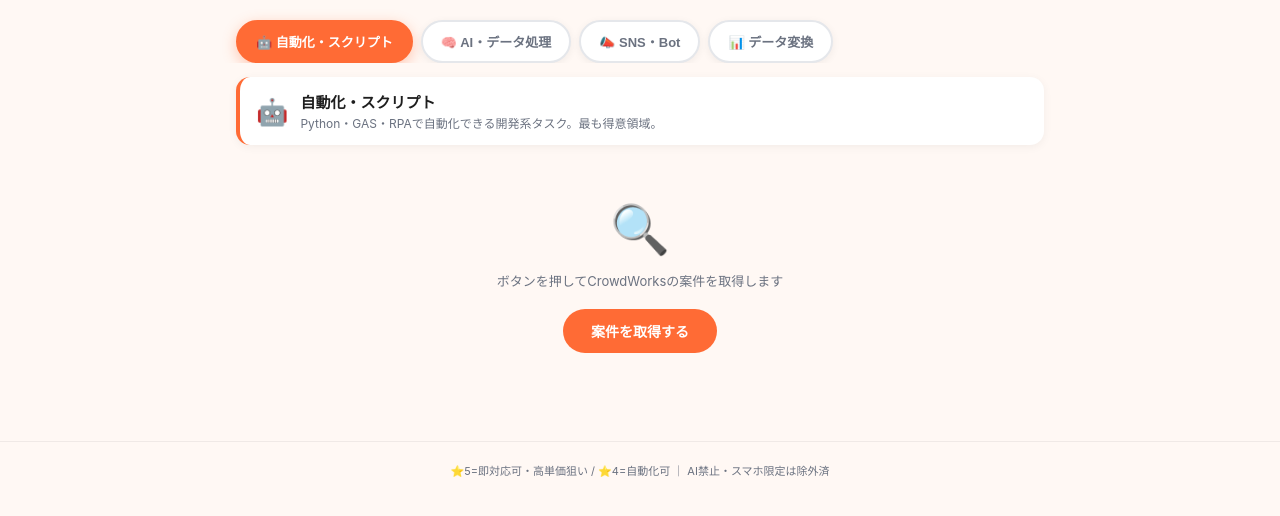
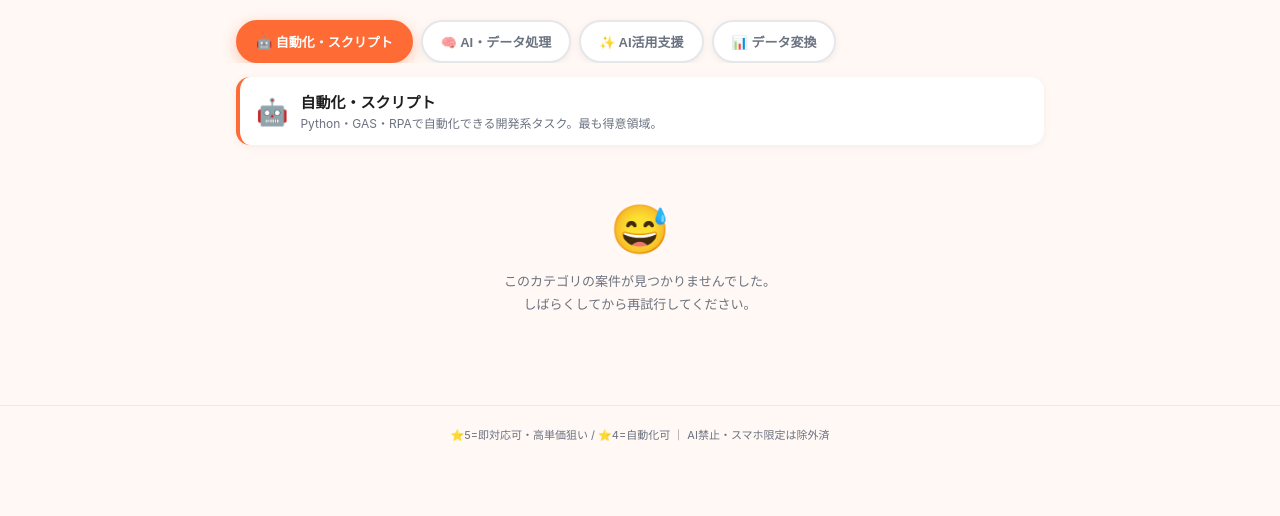
Before and after one commit to kohya0320/crowdworks-finder, a Flask app: page / in a window 1280 px wide. Shown: the part 155-671 px from the top of the page. Run offline with Flask 3, Linux system fonts and the light colour scheme; data that the repository does not hold is empty.

Commit message:
Fix: sns_botをAI活用支援に変更（カテゴリ369,366）
SNS系カテゴリにBot/自動化案件がないため、AIバックオフィス支援・
AIアノテーション(369,366)に変更。core_keywords空でカテゴリ全件表示。

Co-Authored-By: Claude Sonnet 4.6 <noreply@anthropic.com>

```diff
--- a/app.py
+++ b/app.py
@@ -91,35 +91,29 @@ CATEGORIES = {
         }
     },
     "sns_bot": {
-        "name": "SNS・Bot自動化",
-        "icon": "📣",
-        "description": "自動投稿・LINE Bot・競合リサーチなど反復SNS作業",
-        "category_ids": [303, 133],  # Instagram・SNS集客, その他SNS運用
-        "core_keywords": ["自動投稿", "line bot", "linebot", "bot", "競合リサーチ", "競合調査", "価格調査", "価格監視", "dm 自動", "メール 自動", "自動化", "スクレイピング"],
+        "name": "AI活用支援",
+        "icon": "✨",
+        "description": "AIツール活用・バックオフィス効率化・アノテーションなど",
+        "category_ids": [369, 366],  # AIバックオフィス支援, AIアノテーション
+        "core_keywords": [],  # カテゴリ自体が絞られているため全件表示
         "subcategories": {
-            "LINE Bot・自動応答": {
-                "keywords": ["line bot", "linebot", "公式ライン 自動", "line 自動応答", "チャットボット"],
+            "AI業務効率化・自動化支援": {
+                "keywords": ["業務効率化", "業務改善", "自動化", "効率化"],
                 "score": 5,
-                "tip": "LINE Messaging APIで完全自動化。",
-                "star_reason": "⭐⭐⭐⭐⭐：LINE APIで自動応答Bot。Claude Codeで高速実装可。"
+                "tip": "GAS・Python・AIで業務フローを自動化提案。",
+                "star_reason": "⭐⭐⭐⭐⭐：業務フロー自動化はClaude Codeで高速実装できる。"
             },
-            "SNS自動投稿": {
-                "keywords": ["自動投稿", "instagram 自動", "x 自動", "twitter 自動", "youtube 自動"],
+            "AIツール活用・導入支援": {
+                "keywords": ["aiツール", "chatgpt", "プロンプト", "ai活用", "生成ai"],
                 "score": 5,
-                "tip": "各SNS公式APIで自動投稿スクリプト実装。",
-                "star_reason": "⭐⭐⭐⭐⭐：API経由の自動投稿はPythonで完全自動化できる。"
+                "tip": "AIツール選定・プロンプト設計・実装をワンストップ対応。",
+                "star_reason": "⭐⭐⭐⭐⭐：AIツール活用支援はClaude Codeユーザーの得意領域。"
             },
-            "競合リサーチ・価格調査": {
-                "keywords": ["競合リサーチ", "競合調査", "価格調査", "価格監視", "相場調査"],
+            "AIアノテーション": {
+                "keywords": ["アノテーション", "ラベリング", "データ整備", "学習データ"],
                 "score": 4,
-                "tip": "スクレイピング+定期実行で自動監視。",
-                "star_reason": "⭐⭐⭐⭐：定期スクレイピング+通知で価格監視を完全自動化。"
-            },
-            "Webフォーム・DM自動送信": {
-                "keywords": ["dm 自動", "メール 自動", "フォーム 自動", "問い合わせ 自動"],
-                "score": 4,
-                "tip": "Selenium+テンプレートで自動送信。",
-                "star_reason": "⭐⭐⭐⭐：テンプレ文+自動送信スクリプトで効率化。"
+                "tip": "スクリプトで半自動化できるケースあり。",
+                "star_reason": "⭐⭐⭐⭐：反復ラベリングはスクリプト+AIで効率化可能。"
             },
         }
     },
@@ -187,10 +181,13 @@ def score_job(title, description, category_key):
             best_tip = sub_data["tip"]
             best_reason = sub_data.get("star_reason", "")
 
-    # サブカテゴリ未マッチでもコアキーワードがあれば★4
+    # サブカテゴリ未マッチの場合
     if best_score < MIN_SCORE:
         core_kws = category.get("core_keywords", [])
-        if any(kw in text for kw in core_kws):
+        if not core_kws:
+            # core_keywordsが空 = カテゴリ自体が絞られてるので全件★4
+            best_score = MIN_SCORE
+        elif any(kw in text for kw in core_kws):
             best_score = MIN_SCORE
 
     return best_score, best_sub, best_tip, best_reason
--- a/templates/index.html
+++ b/templates/index.html
@@ -278,7 +278,7 @@
 <div class="tabs">
   <button class="tab-btn active" onclick="switchTab('script')" id="tab-script">🤖 自動化・スクリプト</button>
   <button class="tab-btn" onclick="switchTab('ai_data')" id="tab-ai_data">🧠 AI・データ処理</button>
-  <button class="tab-btn" onclick="switchTab('sns_bot')" id="tab-sns_bot">📣 SNS・Bot</button>
+  <button class="tab-btn" onclick="switchTab('sns_bot')" id="tab-sns_bot">✨ AI活用支援</button>
   <button class="tab-btn" onclick="switchTab('data_transform')" id="tab-data_transform">📊 データ変換</button>
 </div>
 
@@ -325,7 +325,7 @@
   const CAT_META = {
     script:         { icon: '🤖', name: '自動化・スクリプト', desc: 'Python・GAS・RPAで自動化できる開発系タスク。最も得意領域。' },
     ai_data:        { icon: '🧠', name: 'AI・データ処理', desc: 'ChatGPT/Claude APIや文字起こし・画像処理など。API実装で高単価狙い。' },
-    sns_bot:        { icon: '📣', name: 'SNS・Bot自動化', desc: '自動投稿・LINE Bot・競合リサーチ。API連携で完全自動化できる。' },
+    sns_bot:        { icon: '✨', name: 'AI活用支援', desc: 'AIバックオフィス効率化・アノテーション。AIツール活用の得意領域。' },
     data_transform: { icon: '📊', name: 'データ整理・変換', desc: 'CSV・スプレッドシート・一括処理。pandasで最速納品できる。' },
   };
 
```
